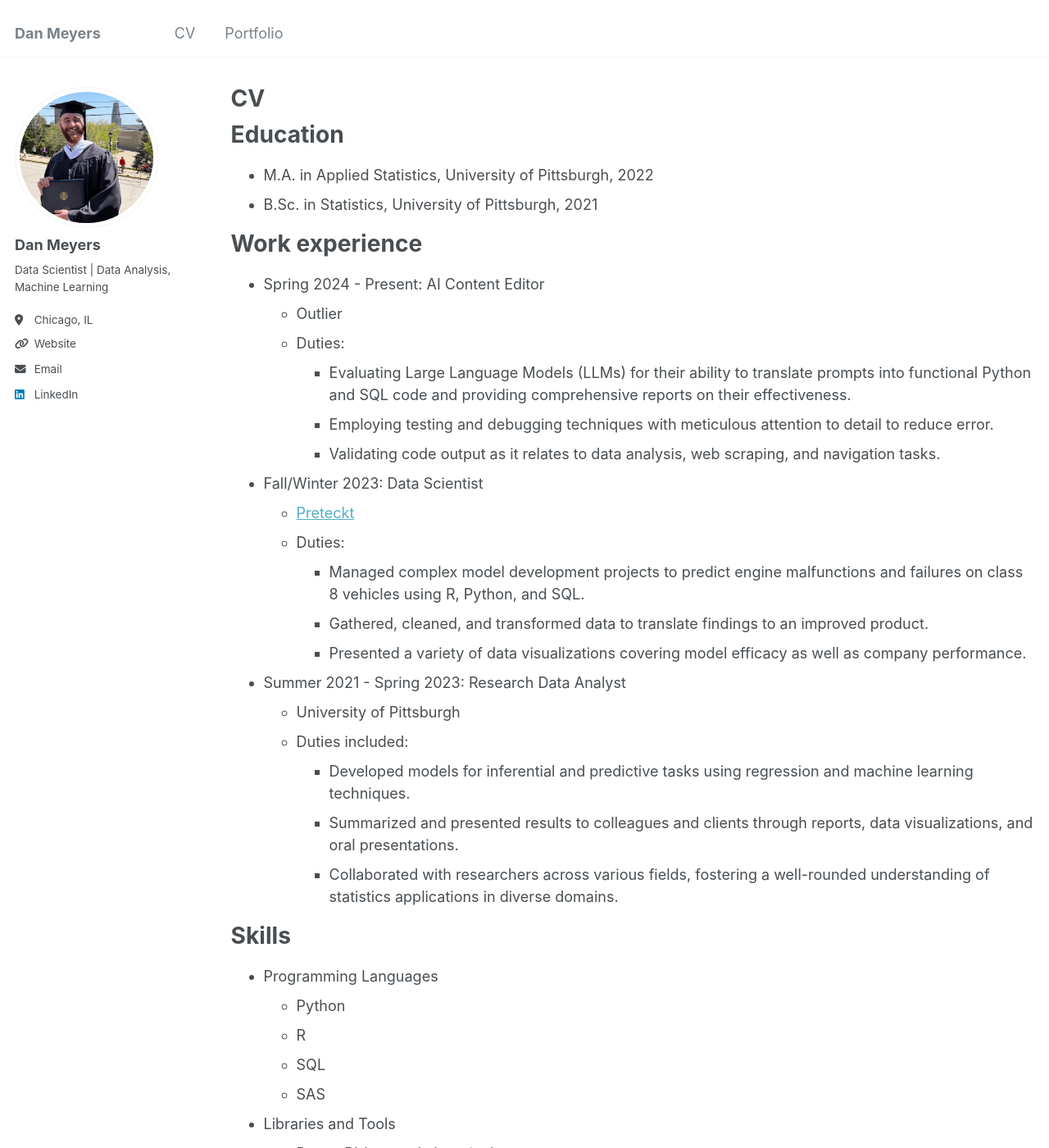
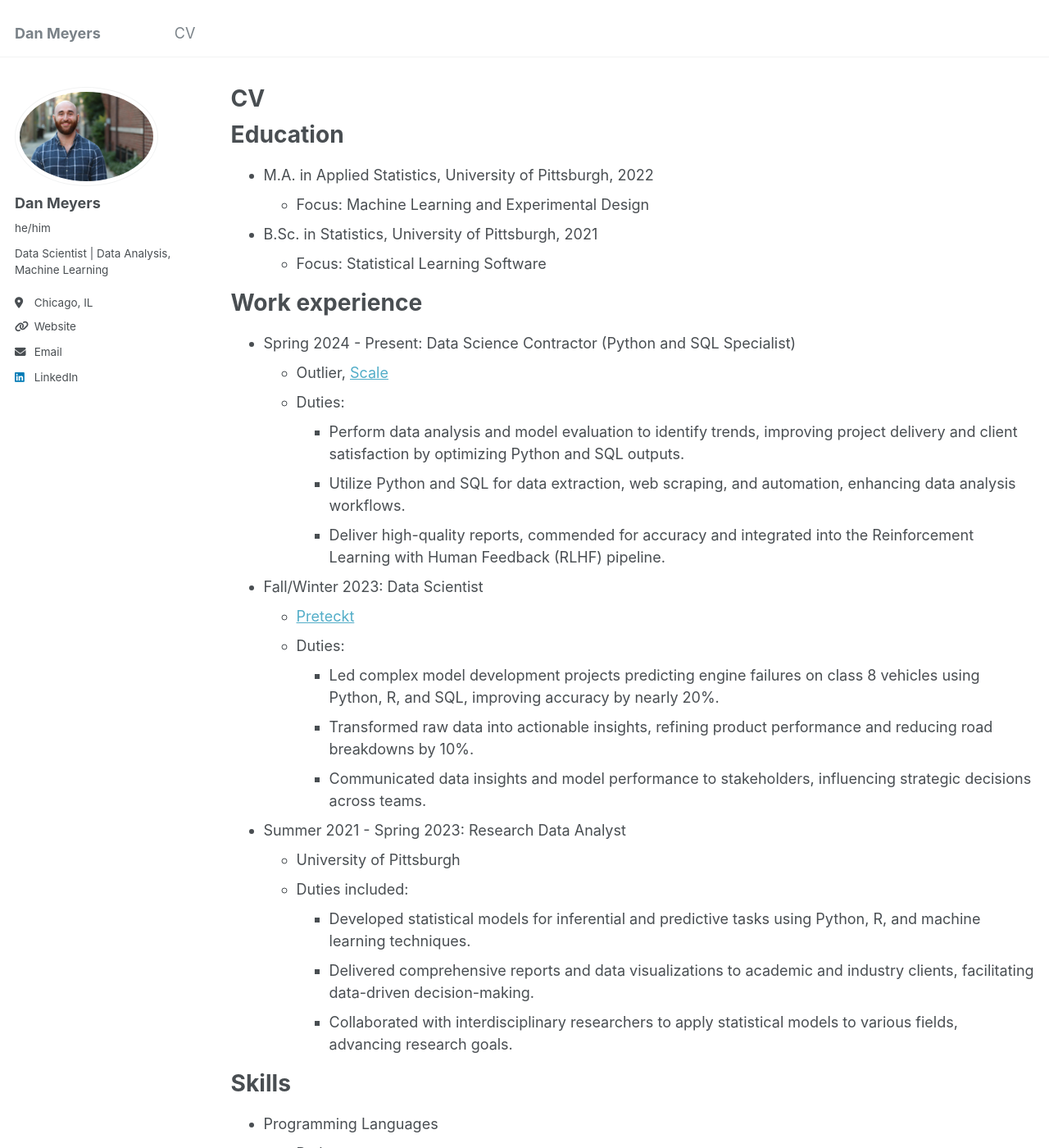
Before and after one commit to meyersdan/meyersdan.github.io, a Jekyll site: the page built from _pages/cv.md, in a window 1280 px wide and 1400 px high. Shown: the whole window at 82% size. Built offline with Jekyll 4.4.1, drawn with Linux system fonts in a browser that asks for light colours; some of the changed text lies outside the part shown.

Commit message:
Updates to info

```diff
--- a/_config.yml
+++ b/_config.yml
@@ -21,9 +21,9 @@ repository               : "meyersdan/meyersdan.github.io"
 #               Additional customization can be done by editing /_includes/author-profile.html
 author:
   # Biographic information
-  avatar           : "sitepfp.png"
+  avatar           : "reduced_size_image.jpeg"
   name             : "Dan Meyers"
-  pronouns         : # example: "she/her"
+  pronouns         : "he/him"
   bio              : "Data Scientist | Data Analysis, Machine Learning"
   location         : "Chicago, IL"
   employer         : # ugh
--- a/_data/navigation.yml
+++ b/_data/navigation.yml
@@ -17,8 +17,8 @@ main:
   - title: "CV"
     url: /cv/
 
-  - title: "Portfolio"
-    url: /portfolio/
+  #- title: "Portfolio"
+  #  url: /portfolio/
 
   #- title: "Blog Posts"
   #  url: /year-archive/
--- a/_pages/cv.md
+++ b/_pages/cv.md
@@ -12,32 +12,32 @@ redirect_from:
 Education
 ======
 * M.A. in Applied Statistics, University of Pittsburgh, 2022
+  * Focus: Machine Learning and Experimental Design
 * B.Sc. in Statistics, University of Pittsburgh, 2021
+  * Focus: Statistical Learning Software
 
 Work experience
 ======
-* Spring 2024 - Present: AI Content Editor
-  * Outlier
+* Spring 2024 - Present: Data Science Contractor (Python and SQL Specialist)
+  * Outlier, [Scale](https://scale.com)
   * Duties:
-    * Evaluating Large Language Models (LLMs) for their ability to translate prompts into functional Python and SQL code
-      and providing comprehensive reports on their effectiveness.
-    * Employing testing and debugging techniques with meticulous attention to detail to reduce error.
-    * Validating code output as it relates to data analysis, web scraping, and navigation tasks.
+    * Perform data analysis and model evaluation to identify trends, improving project delivery and client satisfaction by optimizing Python and SQL outputs.
+    * Utilize Python and SQL for data extraction, web scraping, and automation, enhancing data analysis workflows.
+    * Deliver high-quality reports, commended for accuracy and integrated into the Reinforcement Learning with Human Feedback (RLHF) pipeline.
 
 * Fall/Winter 2023: Data Scientist
   * [Preteckt](https://preteckt.com)
   * Duties:
-    * Managed complex model development projects to predict engine malfunctions and failures on class 8 vehicles using R,
-      Python, and SQL.
-    * Gathered, cleaned, and transformed data to translate findings to an improved product.
-    * Presented a variety of data visualizations covering model efficacy as well as company performance.
+    * Led complex model development projects predicting engine failures on class 8 vehicles using Python, R, and SQL, improving accuracy by nearly 20%.
+    * Transformed raw data into actionable insights, refining product performance and reducing road breakdowns by 10%.
+    * Communicated data insights and model performance to stakeholders, influencing strategic decisions across teams.
 
 * Summer 2021 - Spring 2023: Research Data Analyst
   * University of Pittsburgh
   * Duties included:
-    * Developed models for inferential and predictive tasks using regression and machine learning techniques.
-    * Summarized and presented results to colleagues and clients through reports, data visualizations, and oral presentations.
-    * Collaborated with researchers across various fields, fostering a well-rounded understanding of statistics applications in diverse domains.
+    * Developed statistical models for inferential and predictive tasks using Python, R, and machine learning techniques.
+    * Delivered comprehensive reports and data visualizations to academic and industry clients, facilitating data-driven decision-making.
+    * Collaborated with interdisciplinary researchers to apply statistical models to various fields, advancing research goals.
 
 Skills
 ======
```
Also changed, not shown: other parts of _pages/cv.md (+7 -7 lines), _pages/about.md (+4 -4 lines), images/reduced_size_image.jpeg (added), 1 other file.
